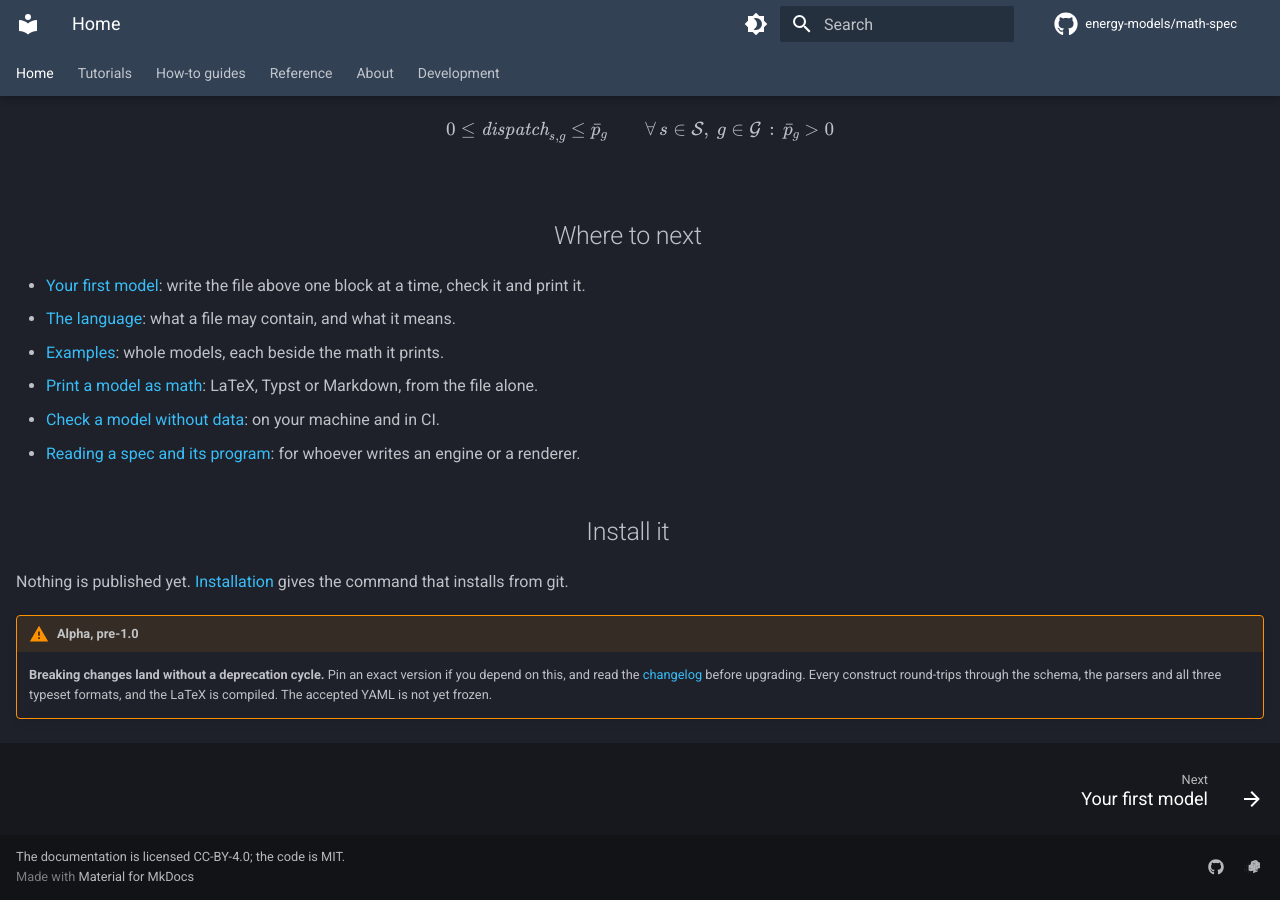
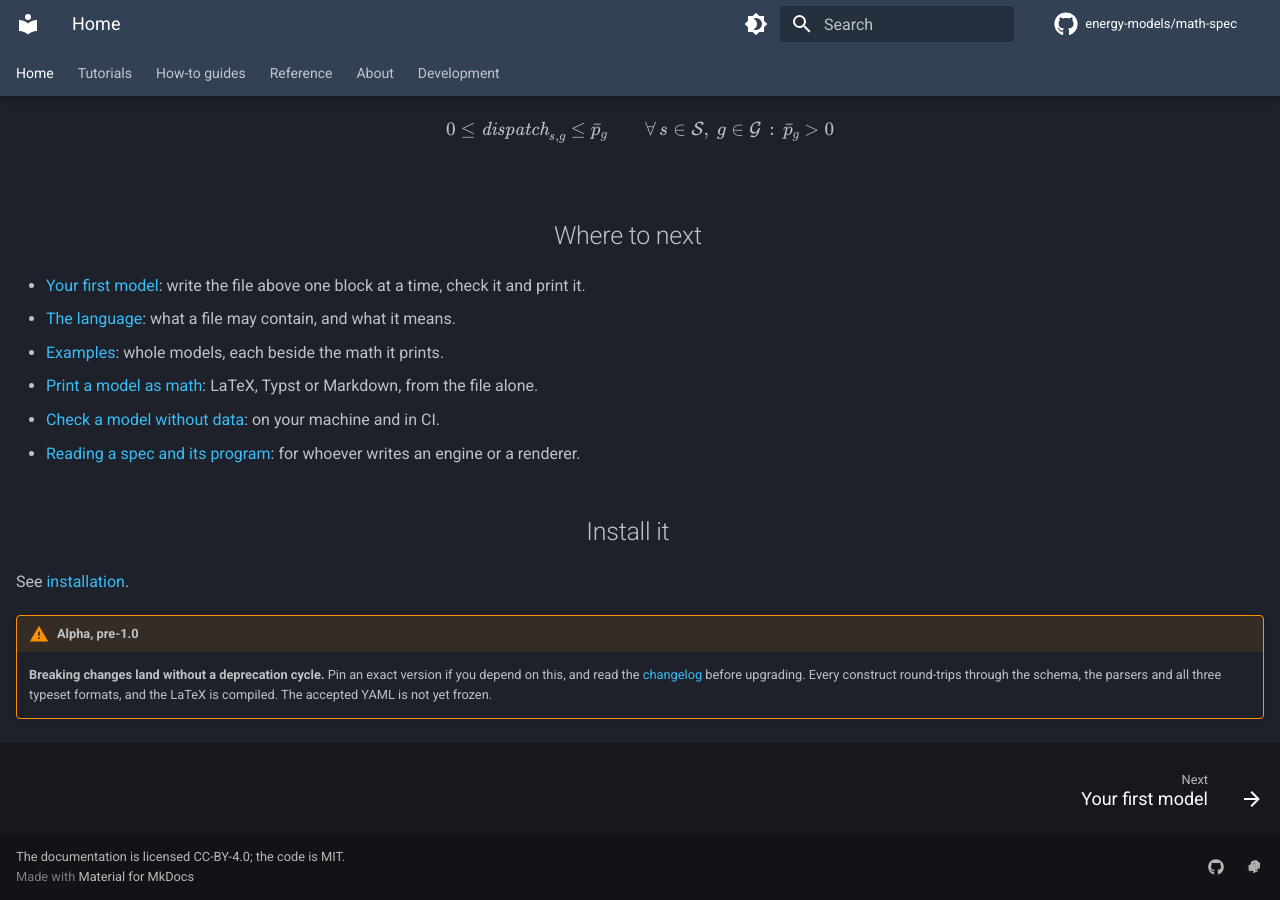
Before and after one commit to energy-models/math-spec, an MkDocs documentation site: the page built from docs/index.md, in a window 1280 px wide and 900 px high, scrolled down 2759 px. Built offline with MkDocs 1.6.1 and Material for MkDocs 9.7.7, drawn with Linux system fonts in a browser that asks for light colours; comment, search, counter and statistics services are not loaded.

Commit message:
docs: the readme and home page link the installation page instead of saying what is published
Co-Authored-By: Claude Opus 5.5 <noreply@anthropic.com>
Claude-Session: https://claude.ai/code/session_01Q8Y8AoPsJCyMsURHvgzm7h

```diff
--- a/README.md
+++ b/README.md
@@ -191,10 +191,8 @@ The documentation is at <https://math-spec.readthedocs.io>.
 
 ## Installation
 
-Nothing is published yet.
-[Installation](docs/howto/installation.md) gives the command that installs from
-git, and [contributing](docs/contributing.md#setting-up-a-development-environment)
-sets up a development clone.
+See [installation](docs/howto/installation.md). To work on math-spec, see
+[contributing](docs/contributing.md#setting-up-a-development-environment).
 
 ## Prior art
 
--- a/docs/index.md
+++ b/docs/index.md
@@ -189,8 +189,7 @@ call.
 
 ## Install it
 
-Nothing is published yet. [Installation](howto/installation.md) gives the
-command that installs from git.
+See [installation](howto/installation.md).
 
 !!! warning "Alpha, pre-1.0"
 
```
